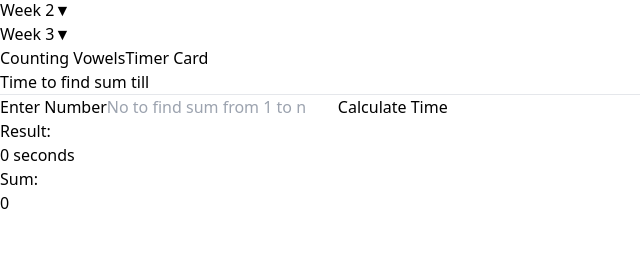
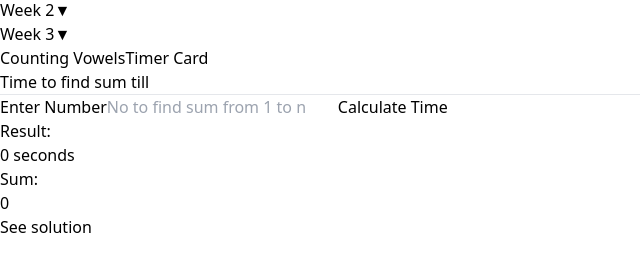
Before and after one commit to NitinGurawaliya/100xAssignments-main, a React (Vite) app: page /week2/medium in a window 1280 px wide. Both pictures are taken after a click on the button "Timer Card". Shown: the part 130-402 px from the top of the page, without its empty margins (0-640 px from the left). Built offline with nearby package versions, Linux system fonts and the light colour scheme.

Commit message:
Update Timercard.jsx

```diff
--- a/src/Components/Week1Cards/Timercard.jsx
+++ b/src/Components/Week1Cards/Timercard.jsx
@@ -1,9 +1,12 @@
 import React, { useState } from 'react';
+import timerimage from '../../assets/timer.png';
+
 
 const Timercard = () => {
   const [sumTill, setSumTill] = useState(0);
   const [result, setResult] = useState(0);
   const [sum, setSum] = useState(0);
+  const [isImageVisible,setIsImageVisible] = useState(false)
 
   function calculateTime(sumTill) {
     const startTime = performance.now();
@@ -93,6 +96,25 @@ const Timercard = () => {
       >
         {sum}
       </div>
+
+
+      <button type='button'
+             onClick={()=>{
+                setIsImageVisible(!isImageVisible)
+            }}
+            className='w-full text-white bg-gray-700 hover:bg-gray-500 focus:ring-4 focus:outline-none focus:ring-gray-300 font-semibold rounded-lg text-sm px-5 py-3 mt-6'
+            >
+                {!isImageVisible?"See solution":"Hide solution"}
+            </button>
+            {isImageVisible&&(
+                <div>
+                <img
+                    src={timerimage}
+                    alt="palindrome Image"
+                    className="w-full h-auto  mt-10 mb-20   "
+                />
+                </div>
+            )}
     </div>
   );
 };
```
